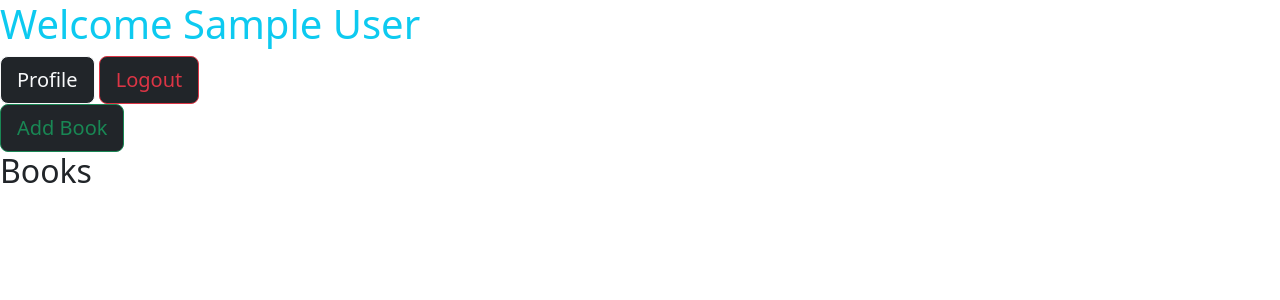
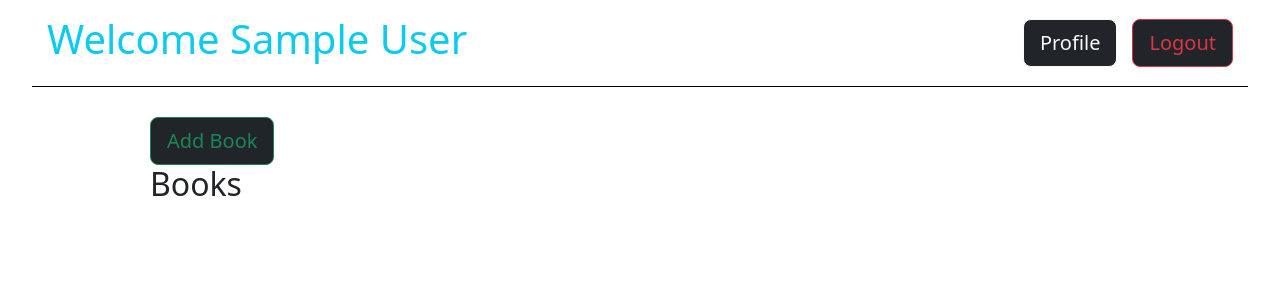
Before and after one commit to AlejoFernii/Book_Club, a Flask app: page /home in a window 1280 px wide. Shown: the top 300 px of the page. Run offline with Flask 2, Linux system fonts and the light colour scheme; the visitor is signed in with stand-in values (Sample User, id 1); data that the repository does not hold is empty.

Commit message:
added stling for main page

```diff
--- a/flask_app/controllers/home.py
+++ b/flask_app/controllers/home.py
@@ -14,3 +14,11 @@ def home():
     all_books = book.Book.get_all_with_user()
 
     return render_template('home.html', current_user=current_user, all_books=all_books)
+
+@app.route('/create/book', methods=['POST'])
+def create_book():
+    valid_book = book.Book.validate_book(request.form)
+    if valid_book:
+        print('Book created successfully!')
+        newbook = book.Book.save(request.form)
+    return redirect('/home')
--- /dev/null
+++ b/flask_app/static/css/alex.css
@@ -0,0 +1,28 @@
+* {
+    margin: 0;
+}
+
+/*Navbar Styling */
+.top_nav {
+    max-width: 95%;
+    padding: 15px;
+    display: flex;
+    align-items: center;
+    margin: 0 auto;
+    border-bottom: 1px solid black;
+}
+
+.top_nav .top-right {
+    margin-left: auto;
+    display: flex;
+}
+
+.top-right a {
+    margin-left: 15px;
+}
+/*Styling for the main content of HomePage*/
+.main-con {
+    margin: 20px auto;
+    padding: 10px;
+    max-width: 1000px;
+}
--- a/flask_app/static/js/alex.js
+++ b/flask_app/static/js/alex.js
@@ -23,8 +23,8 @@ function showBookForm(e){
         labelDescription.innerHTML = "Description:"
 
     let inputDescription = document.createElement('textarea')
-        inputDescription.setAttribute('cols','20')
-        inputDescription.setAttribute('rows','4')
+        inputDescription.setAttribute('cols','30')
+        inputDescription.setAttribute('rows','6')
         inputDescription.setAttribute('name','description')
 
     formGroup2.append(labelDescription, inputDescription)
```
Also changed, not shown: flask_app/templates/home.html (+4 -4 lines), 2 other files.
